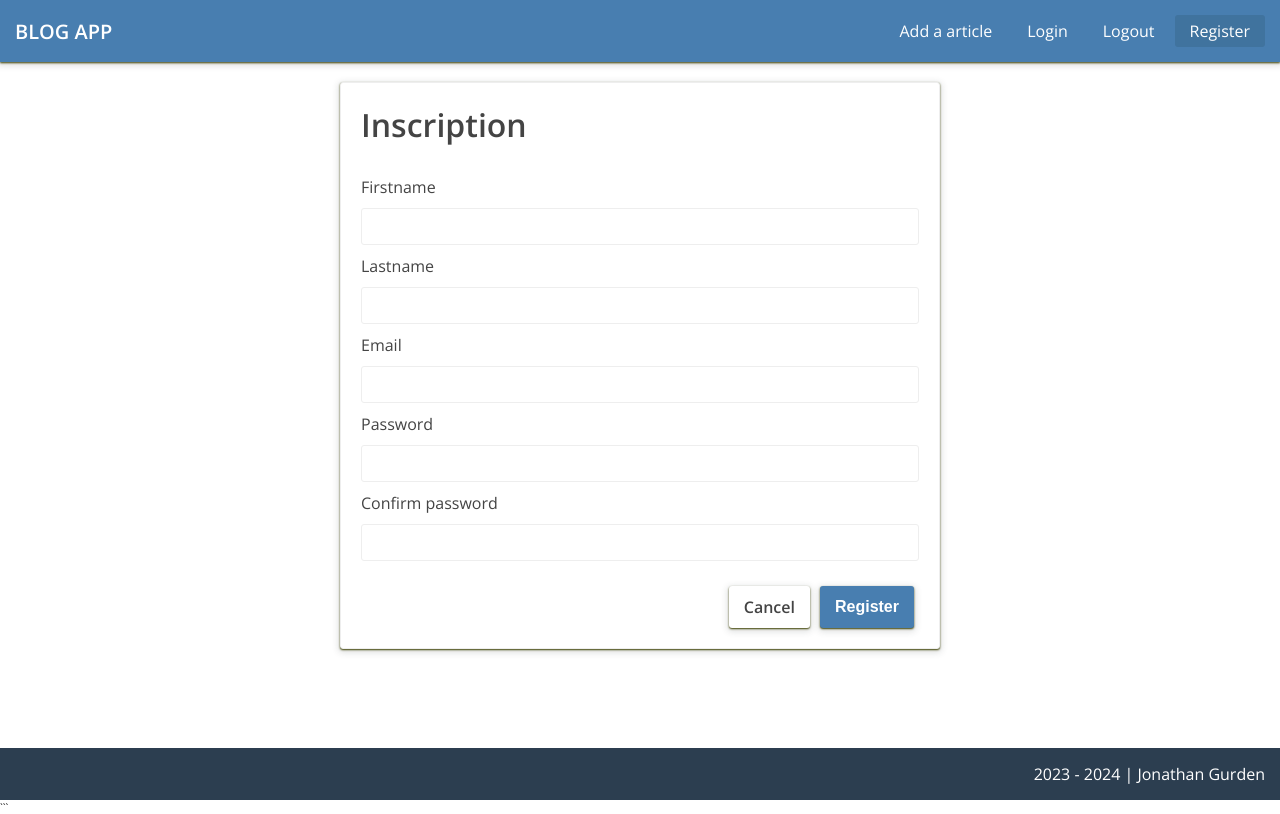
After one commit to JohnG38/blogapp_php, a PHP site: page /auth-register.php in a window 1280 px wide. The commit adds this page. Run offline with PHP 8.4, Linux system fonts and the light colour scheme.

Commit message:
feat: mise en place d'un systeme d'authentification, inscription de user

````diff
--- /dev/null
+++ b/auth-register.php
@@ -0,0 +1,141 @@
+<?php
+
+    /**
+     * @var AuthDAO
+     */
+
+    $authDAO = require_once './database/models/AuthDAO.php';
+
+    const ERROR_REQUIRED = "Veuillez renseigner ce champ";
+    const ERROR_EMAIL_INVALID = "L'email n'est pas valide";
+    const ERROR_PASSWORD_MISMATCH = "Les mots de passe entres sont differents";
+    // const ERROR_PASSWORD_TOO_SHORT = 'Le mot de passe doit faire au moins 6 caracteres';
+
+    $errors = [
+        'firstname' => '',
+        'lastname' => '',
+        'email' => '',
+        'password' => '',
+        'confirmPassword' => '',
+    ];
+
+    if($_SERVER['REQUEST_METHOD'] === 'POST') {
+        $input = filter_input_array(INPUT_POST, [
+            'firstname' => FILTER_SANITIZE_SPECIAL_CHARS,
+            'lastname' => FILTER_SANITIZE_SPECIAL_CHARS,
+            'email' => FILTER_SANITIZE_EMAIL
+        ]);
+
+        $firstname = $input["firstname"] ?? '';
+        $lastname = $input["lastname"] ?? '';
+        $email = $input["email"] ?? '';
+        $password = $_POST["password"] ?? '';
+        $confirmPassword = $_POST["confirmPassword"] ?? '';
+
+        if(!$firstname) {
+            $errors['firstname'] = ERROR_REQUIRED;
+        }
+
+        if(!$lastname) {
+            $errors['lastname'] = ERROR_REQUIRED;
+        }
+
+        if(!$email) {
+            $errors['email'] = ERROR_REQUIRED;
+        } else if(!filter_var($email, FILTER_VALIDATE_EMAIL)) {
+            $errors['email'] = ERROR_EMAIL_INVALID;
+        }
+
+        if(!$password) {
+            $errors['password'] = ERROR_REQUIRED;
+        }
+
+        if(!$confirmPassword) {
+            $errors['confirmPassword'] = ERROR_REQUIRED;
+        } else if($confirmPassword !== $password) {
+            $errors['confirmPassword'] = ERROR_PASSWORD_MISMATCH;
+        }
+
+        if(empty(array_filter($errors, fn ($e) => $e !== ''))) {
+
+            // inscrire notre utilisateur dans la bdd
+            $newUser = [
+                'firstname' => $firstname,
+                'lastname' => $lastname,
+                'email' => $email,
+                'password' => $password,
+            ];
+
+            $authDAO->create($newUser);
+
+            header('Location: /auth-login.php');
+        }
+    }
+?>
+
+
+<!DOCTYPE html>
+<html lang="en">
+<head>
+    <?php require_once 'includes/head.php' ?>
+    <link rel="stylesheet" href="public/css/profile.css">
+    <title>Login</title>
+</head>
+<body>
+    <div class="container">
+        <?php require_once 'includes/header.php' ?>
+        <div class="content">
+        <div class="block p-20 form-container">
+                <h1>Inscription</h1>
+                <form action="/auth-register.php" method="POST">
+                    <div class="form-control">
+                        <label for="firstname">Firstname</label>
+                        <input type="text" name="firstname" id="firstname">
+                        <?php if($errors['firstname']) : ?>
+                            <p class="text-error"><?= $errors['firstname'] ?></p>
+                        <?php endif ; ?>
+                    </div>
+
+                    <div class="form-control">
+                        <label for="lastname">Lastname</label>
+                        <input type="text" name="lastname" id="lastname">
+                        <?php if($errors['lastname']) : ?>
+                            <p class="text-error"><?= $errors['lastname'] ?></p>
+                        <?php endif ; ?>
+                    </div>
+
+                    <div class="form-control">
+                        <label for="email">Email</label>
+                        <input type="email" name="email" id="email">
+                        <?php if($errors['email']) : ?>
+                            <p class="text-error"><?= $errors['email'] ?></p>
+                        <?php endif ; ?>
+                    </div>
+
+                    <div class="form-control">
+                        <label for="password">Password</label>
+                        <input type="password" name="password" id="password">
+                        <?php if($errors['password']) : ?>
+                            <p class="text-error"><?= $errors['password'] ?></p>
+                        <?php endif ; ?>
+                    </div>
+
+                    <div class="form-control">
+                        <label for="confirmPassword">Confirm password</label>
+                        <input type="password" name="confirmPassword" id="confirmPassword">
+                        <?php if($errors['confirmPassword']) : ?>
+                            <p class="text-error"><?= $errors['confirmPassword'] ?></p>
+                        <?php endif ; ?>
+                    </div>
+
+                    <div class="form-action">
+                        <a href="/" class="btn btn-secondary">Cancel</a>
+                        <button class="btn btn-primary" type="submit">Register</button>
+                    </div>
+                </form>
+            </div>
+        </div>
+        <?php require_once 'includes/footer.php' ?>
+    </div>
+</body>
+</html>```
--- /dev/null
+++ b/database/models/AuthDAO.php
@@ -0,0 +1,29 @@
+<?php
+
+    class AuthDAO {
+
+        public PDOStatement $statementCreate;
+
+        function __construct( public PDO $pdo)
+        {
+            $this->statementCreate = $this->pdo->prepare(
+                'INSERT INTO user  VALUES (DEFAULT, :firstname, :lastname, :email, :password)'
+            );
+        }
+
+        function create($user) {
+            $hashPassword = password_hash($user['password'], PASSWORD_ARGON2I);
+
+            $this->statementCreate->bindValue(':firstname', $user['firstname']);
+            $this->statementCreate->bindValue(':lastname', $user['lastname']);
+            $this->statementCreate->bindValue(':email', $user['email']);
+            $this->statementCreate->bindValue(':password', $hashPassword);
+            $this->statementCreate->execute();
+        }
+    }
+
+
+    $pdo = require_once './database/database.php';
+    return new AuthDAO($pdo);
+
+?>
--- a/includes/header.php
+++ b/includes/header.php
@@ -2,7 +2,17 @@
     <a href="/" class="logo">BLOG APP</a>
     <ul class="header-menu">
         <li class="<?= $_SERVER['REQUEST_URI'] === '/form-article.php' ? 'active' : '' ?>">
-            <a href="/form-article.php">Ajouter un article</a>
+            <a href="/form-article.php">Add a article</a>
         </li>
+        <li class="<?= $_SERVER['REQUEST_URI'] === '/auth-login.php' ? 'active' : '' ?>">
+            <a href="/auth-login.php">Login</a>
+        </li>
+        <li class="<?= $_SERVER['REQUEST_URI'] === '/auth-logout.php' ? 'active' : '' ?>">
+            <a href="/auth-logout.php">Logout</a>
+        </li>
+        <li class="<?= $_SERVER['REQUEST_URI'] === '/auth-register.php' ? 'active' : '' ?>">
+            <a href="/auth-register.php">Register</a>
+        </li>
+
     </ul>
 </header>
--- a/public/css/profile.css
+++ b/public/css/profile.css
@@ -1,8 +1,3 @@
-.content {
-    align-items: flex-start;
-    justify-content: flex-start;
-}
-
 .info-container ul li {
     display: flex;
 }
````
Also changed, not shown: auth-login.php (added, +20 -0 lines), auth-logout.php (added, +20 -0 lines).
